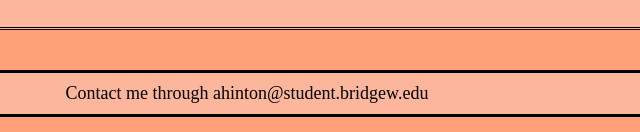
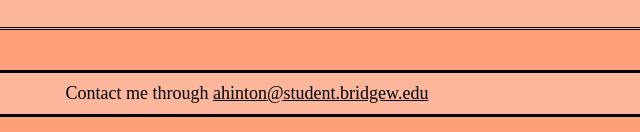
Before and after one commit to aydinhint/aydinhint.github.io, a plain HTML site: page index.html in a window 1280 px wide. Shown: the part 703-835 px from the top of the page, 393-1033 px from the left. Drawn offline with Linux system fonts and the light colour scheme.

Commit message:
underlining in footer

```diff
--- a/index.html
+++ b/index.html
@@ -26,6 +26,6 @@
                     <li>MATH 130: Discrete Mathematics</li>
                 </ul>
             </div>
-            <p class="footer">Contact me through ahinton@student.bridgew.edu</p>
+            <p class="footer">Contact me through <span style="text-decoration: underline;">ahinton@student.bridgew.edu</span></p>
     </body>
 </html>
```
